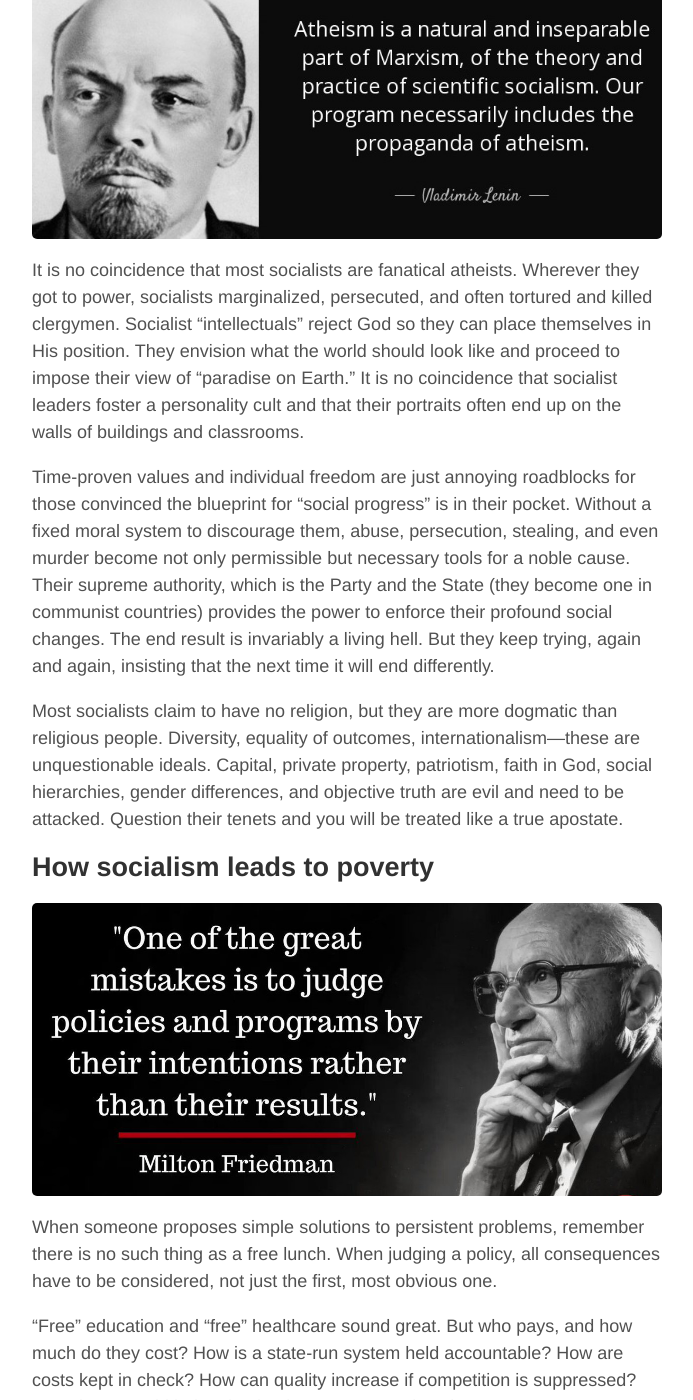
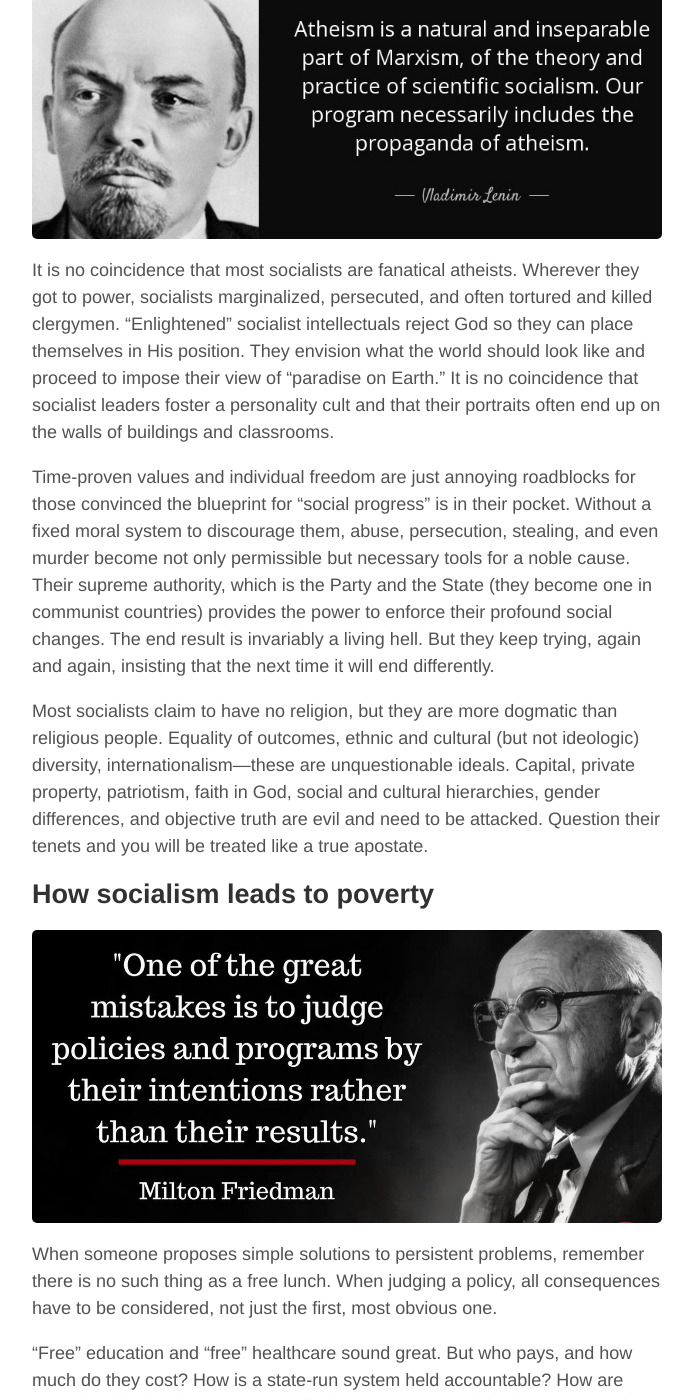
Before and after one commit to aoghina/aoghina.github.io, a Jekyll site: the page built from _posts/2018-10-23-socialism-ruined-my-country.md, in a window 1280 px wide and 1400 px high, scrolled down 7883 px. Shown: the whole window, without its empty margins (293-986 px from the left). Built offline with Jekyll 4.4.1, drawn with Linux system fonts in a browser that asks for light colours; comment, search, counter and statistics services are not loaded.

Commit message:
Soc: updates

```diff
--- a/_posts/2018-10-23-socialism-ruined-my-country.md
+++ b/_posts/2018-10-23-socialism-ruined-my-country.md
@@ -101,11 +101,11 @@ Communist countries implemented socialist policies, but never reached the utopia
 
 ![Lenin on atheism](/assets/socialism/lenin-atheism.jpg "Lenin on atheism")
 
-It is no coincidence that most socialists are fanatical atheists. Wherever they got to power, socialists marginalized, persecuted, and often tortured and killed clergymen. Socialist "intellectuals" reject God so they can place themselves in His position. They envision what the world should look like and proceed to impose their view of "paradise on Earth." It is no coincidence that socialist leaders foster a personality cult and that their portraits often end up on the walls of buildings and classrooms.
+It is no coincidence that most socialists are fanatical atheists. Wherever they got to power, socialists marginalized, persecuted, and often tortured and killed clergymen. "Enlightened" socialist intellectuals reject God so they can place themselves in His position. They envision what the world should look like and proceed to impose their view of "paradise on Earth." It is no coincidence that socialist leaders foster a personality cult and that their portraits often end up on the walls of buildings and classrooms.
 
 Time-proven values and individual freedom are just annoying roadblocks for those convinced the blueprint for "social progress" is in their pocket. Without a fixed moral system to discourage them, abuse, persecution, stealing, and even murder become not only permissible but necessary tools for a noble cause. Their supreme authority, which is the Party and the State (they become one in communist countries) provides the power to enforce their profound social changes. The end result is invariably a living hell. But they keep trying, again and again, insisting that the next time it will end differently.
 
-Most socialists claim to have no religion, but they are more dogmatic than religious people. Diversity, equality of outcomes, internationalism—these are unquestionable ideals. Capital, private property, patriotism, faith in God, social hierarchies, gender differences, and objective truth are evil and need to be attacked. Question their tenets and you will be treated like a true apostate.
+Most socialists claim to have no religion, but they are more dogmatic than religious people. Equality of outcomes, ethnic and cultural (but not ideologic) diversity, internationalism—these are unquestionable ideals. Capital, private property, patriotism, faith in God, social and cultural hierarchies, gender differences, and objective truth are evil and need to be attacked. Question their tenets and you will be treated like a true apostate.
 
 <a name="poverty"></a>
 ## How socialism leads to poverty
```
